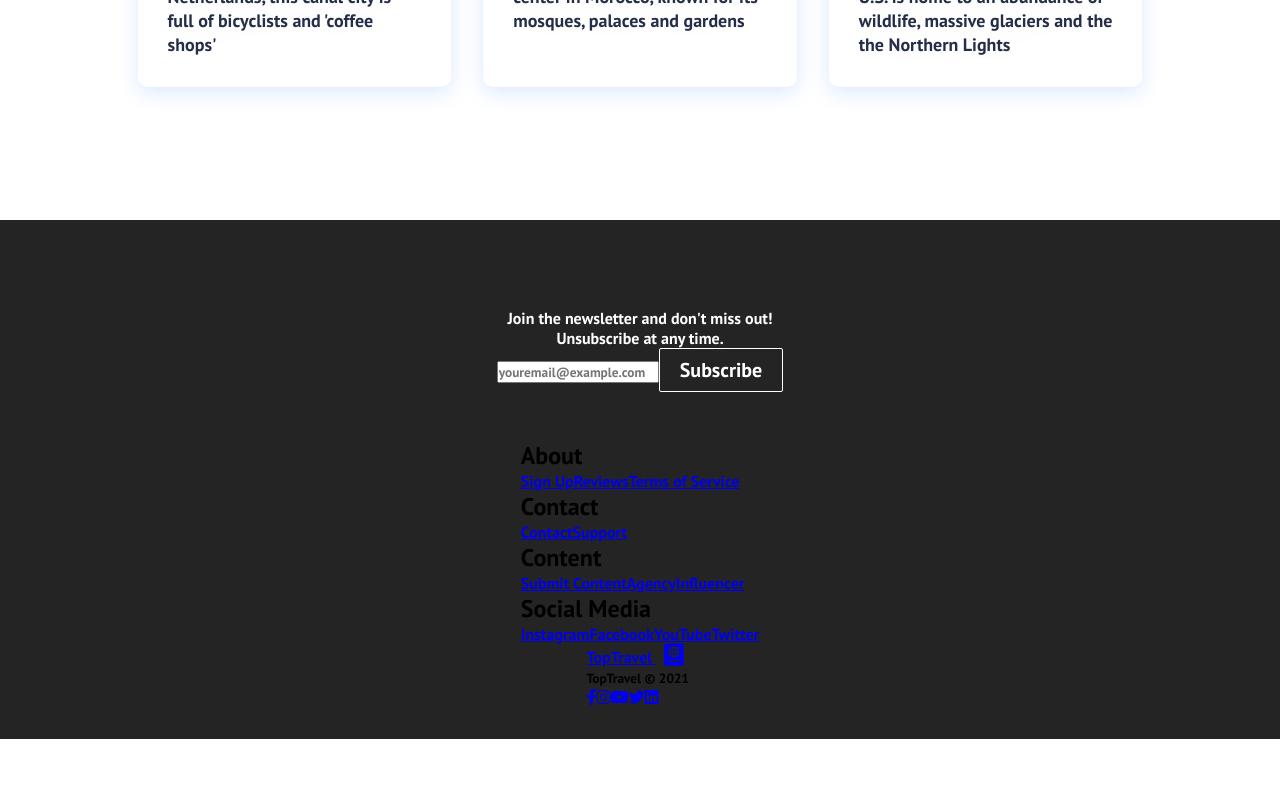
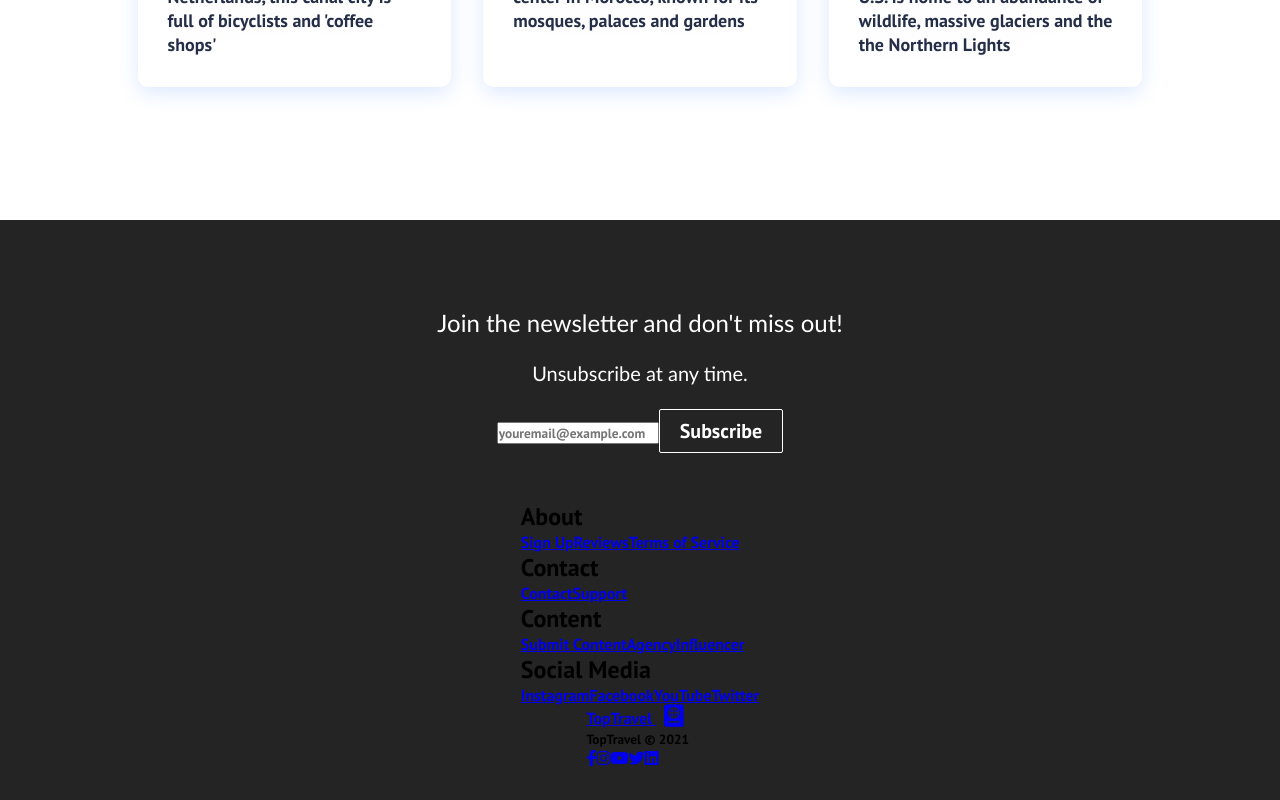
Before and after one commit to rosenbergmichael/react-app-april-2021, a React (Create React App) app: page / in a window 1280 px wide. Shown: the part 1753-2553 px from the top of the page. Before the commit the page ends 2492 px from the top, so only its background shows below. Built offline with nearby package versions, Linux system fonts and the light colour scheme.

Commit message:
in Footer.css add styling for footer-subscription p tag, heading and text

```diff
--- a/src/components/Footer.css
+++ b/src/components/Footer.css
@@ -21,3 +21,17 @@
   padding: 24px;
   color: #fff;
 }
+
+.footer-subscription > p {
+  font-family: 'Trebuchet MS', 'Lucida Sans Unicode', 'Lucida Grande', 'Lucida Sans', Arial, sans-serif;
+}
+
+.footer-subscription-heading {
+  margin-bottom: 24px;
+  font-size: 24px;
+}
+
+.footer-subscription-text {
+  margin-bottom: 24px;
+  font-size: 20px;
+}
```
